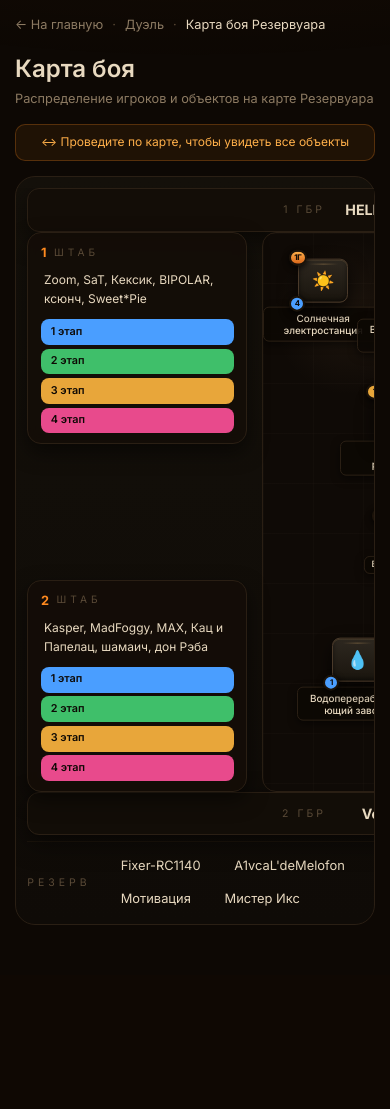
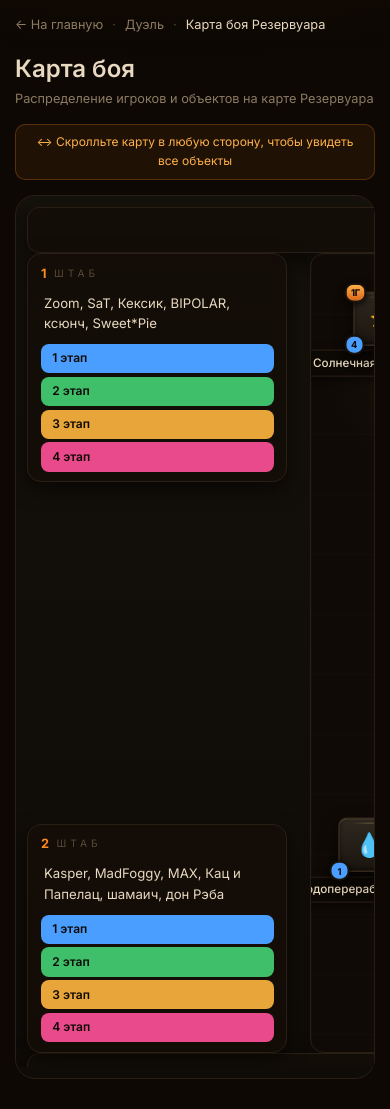
Before and after one commit to paradigmaafk-boop/e-hell, a Flask app: page /reservoir-map in a window 390 px wide. Shown: the part 172-1281 px from the top of the page. Before the commit the page ends 1097 px from the top, so only its background shows below. Run offline with Flask 3, Linux system fonts and the light colour scheme; data that the repository does not hold is empty; some libraries are stand-ins or nearby versions; some web fonts are replaced.

Commit message:
Update reservoir_map.html

```diff
--- a/templates/reservoir_map.html
+++ b/templates/reservoir_map.html
@@ -96,9 +96,9 @@
 
         .layout {
             display: grid;
-            grid-template-columns: 240px 1fr 240px;
-            grid-template-rows: var(--map-height, 620px);
-            gap: 0 1.25rem;
+            grid-template-columns: 260px 1fr 260px;
+            grid-template-rows: var(--map-height, 800px);
+            gap: 0 1.5rem;
             align-items: stretch;
         }
 
@@ -182,7 +182,7 @@
             background-image:
                 linear-gradient(rgba(217, 199, 163, 0.02) 1px, transparent 1px),
                 linear-gradient(90deg, rgba(217, 199, 163, 0.02) 1px, transparent 1px);
-            background-size: 50px 50px;
+            background-size: 60px 60px;
             pointer-events: none; z-index: 0;
         }
 
@@ -258,18 +258,18 @@
         }
 
         .point-name {
-            font-size: 0.7rem; font-weight: 500;
+            font-size: 0.72rem; font-weight: 500;
             color: var(--text);
             background: rgba(13, 8, 4, 0.92);
-            padding: 0.25rem 0.6rem;
+            padding: 0.28rem 0.65rem;
             border-radius: 6px;
             border: 1px solid var(--line);
-            white-space: normal; text-align: center;
-            line-height: 1.25; max-width: 130px;
+            white-space: nowrap; text-align: center;
+            line-height: 1.3; max-width: 160px;
             box-shadow: 0 3px 8px rgba(0, 0, 0, 0.5);
             cursor: text;
             transition: all 0.2s ease;
-            word-break: break-word;
+            word-break: normal;
         }
         .point-name:hover { border-color: var(--gold); color: #fff; }
         .point-name[contenteditable="true"]:focus {
@@ -280,8 +280,8 @@
         }
 
         .point.center-point .point-icon {
-            width: 80px; height: 68px;
-            font-size: 2rem;
+            width: 86px; height: 74px;
+            font-size: 2.1rem;
             border-color: var(--gold);
             box-shadow:
                 0 0 24px rgba(217, 178, 106, 0.25),
@@ -289,12 +289,12 @@
                 inset 0 1px 0 rgba(255, 200, 120, 0.2);
         }
         .point.water-collector .point-icon {
-            width: 44px; height: 38px;
-            font-size: 1.1rem;
+            width: 48px; height: 42px;
+            font-size: 1.15rem;
             border-radius: 7px;
         }
         .point.water-collector .point-name {
-            font-size: 0.64rem; padding: 0.16rem 0.42rem; max-width: 80px;
+            font-size: 0.66rem; padding: 0.2rem 0.5rem; max-width: 100px;
         }
 
         .reserve {
@@ -325,7 +325,7 @@
             --stage-2: #3fbf6a;
             --stage-3: #e8a63a;
             --stage-4: #e84a8c;
-            --map-height: 620px;
+            --map-height: 800px;
         }
 
         .hq-1 { grid-column: 1; grid-row: 1; align-self: start; }
@@ -351,16 +351,16 @@
         }
 
         @media (max-width: 1200px) {
-            :root { --map-height: 560px; }
-            .layout { grid-template-columns: 210px 1fr 210px; gap: 0 0.85rem; }
-            .point-icon { width: 50px; height: 44px; font-size: 1.2rem; }
-            .point.center-point .point-icon { width: 68px; height: 58px; font-size: 1.65rem; }
-            .point-name { font-size: 0.66rem; max-width: 115px; }
-            .point.water-collector .point-icon { width: 38px; height: 34px; font-size: 0.95rem; }
-            .point.water-collector .point-name { font-size: 0.58rem; max-width: 70px; }
-            .hq-players { font-size: 0.8rem; }
-            .stage { font-size: 0.72rem; }
-            .stage-badge { height: 16px; min-width: 16px; font-size: 0.52rem; padding: 0 3px; }
+            :root { --map-height: 700px; }
+            .layout { grid-template-columns: 230px 1fr 230px; gap: 0 1rem; }
+            .point-icon { width: 54px; height: 48px; font-size: 1.35rem; }
+            .point.center-point .point-icon { width: 78px; height: 66px; font-size: 1.9rem; }
+            .point-name { font-size: 0.68rem; max-width: 140px; }
+            .point.water-collector .point-icon { width: 44px; height: 38px; font-size: 1.05rem; }
+            .point.water-collector .point-name { font-size: 0.62rem; max-width: 90px; }
+            .hq-players { font-size: 0.82rem; }
+            .stage { font-size: 0.74rem; }
+            .stage-badge { height: 16px; min-width: 16px; font-size: 0.54rem; padding: 0 3px; }
         }
 
         @media (max-width: 900px) {
@@ -369,15 +369,15 @@
             .map-scroll-hint { display: block; }
 
             .map-scroll {
-                overflow-x: auto;
-                overflow-y: hidden;
+                overflow: auto;
                 -webkit-overflow-scrolling: touch;
                 scrollbar-width: thin;
                 scrollbar-color: var(--accent) transparent;
                 margin: 0 -0.75rem;
                 padding: 0 0.75rem;
+                max-height: 75vh;
             }
-            .map-scroll::-webkit-scrollbar { height: 6px; }
+            .map-scroll::-webkit-scrollbar { width: 6px; height: 6px; }
             .map-scroll::-webkit-scrollbar-track { background: transparent; }
             .map-scroll::-webkit-scrollbar-thumb {
                 background: var(--accent);
@@ -385,28 +385,33 @@
                 opacity: 0.6;
             }
 
-            .map-inner { min-width: 900px; }
+            /* ★★★ БОЛЬШАЯ КАРТА НА МОБИЛКЕ ★★★ */
+            .map-inner {
+                min-width: 1300px;
+                min-height: 850px;
+            }
 
             .layout {
-                grid-template-columns: 220px 1fr 220px;
-                grid-template-rows: 560px;
-                gap: 0 1rem;
+                grid-template-columns: 260px 1fr 260px;
+                grid-template-rows: 800px;
+                gap: 0 1.5rem;
             }
-            .field { grid-column: 2; grid-row: 1; height: 560px; }
+            .field { grid-column: 2; grid-row: 1; height: 800px; }
             .hq { max-height: calc(50% - 0.5rem); align-self: auto; }
             .hq-1 { grid-column: 1; grid-row: 1; align-self: start; }
             .hq-3 { grid-column: 3; grid-row: 1; align-self: start; }
             .hq-2 { grid-column: 1; grid-row: 1; align-self: end; }
             .hq-4 { grid-column: 3; grid-row: 1; align-self: end; }
 
-            .point-icon { width: 50px; height: 44px; font-size: 1.2rem; }
-            .point.center-point .point-icon { width: 68px; height: 58px; font-size: 1.65rem; }
-            .point-name { font-size: 0.66rem; max-width: 120px; }
-            .point.water-collector .point-icon { width: 38px; height: 34px; font-size: 0.95rem; }
-            .point.water-collector .point-name { font-size: 0.58rem; max-width: 75px; }
-            .stage-badge { height: 16px; min-width: 16px; font-size: 0.52rem; padding: 0 3px; }
-            .hq-players { font-size: 0.8rem; }
-            .stage { font-size: 0.72rem; }
+            /* ★ Увеличенные объекты, чтобы читались на большом поле ★ */
+            .point-icon { width: 62px; height: 54px; font-size: 1.55rem; }
+            .point.center-point .point-icon { width: 92px; height: 78px; font-size: 2.2rem; }
+            .point-name { font-size: 0.78rem; max-width: 165px; padding: 0.3rem 0.7rem; }
+            .point.water-collector .point-icon { width: 52px; height: 44px; font-size: 1.2rem; }
+            .point.water-collector .point-name { font-size: 0.7rem; max-width: 110px; }
+            .stage-badge { height: 20px; min-width: 20px; font-size: 0.62rem; padding: 0 5px; border-width: 2.5px; }
+            .hq-players { font-size: 0.88rem; }
+            .stage { font-size: 0.8rem; padding: 0.35rem 0.75rem; }
 
             .gbr-top, .gbr-bottom {
                 align-self: stretch;
@@ -418,7 +423,8 @@
         }
     </style>
 </head>
-<body>
+
+    <body>
 
 <div class="page">
 
@@ -486,7 +492,7 @@
     {% endif %}
 
     <div class="map-scroll-hint">
-        ↔ Проведите по карте, чтобы увидеть все объекты
+        ↔ Скролльте карту в любую сторону, чтобы увидеть все объекты
     </div>
 
     <div class="map-wrap">
@@ -530,7 +536,8 @@
 
                     <div class="field" id="field">
 
-                        <div class="point" style="left: 14%; top: 12%;">
+                        <!-- Верхний ряд -->
+                        <div class="point" style="left: 10%; top: 10%;">
                             <div class="point-icon-wrap">
                                 <div class="point-icon">☀️</div>
                                 <div class="stage-badges">
@@ -541,7 +548,7 @@
                             <div class="point-name {% if session['username'] == 'admin' %}editable{% endif %}" data-key="pt-solar-name">{{ map_values.get('pt-solar-name', 'Солнечная электростанция') }}</div>
                         </div>
 
-                        <div class="point" style="left: 36%; top: 14%;">
+                        <div class="point" style="left: 42%; top: 8%;">
                             <div class="point-icon-wrap">
                                 <div class="point-icon">💧</div>
                                 <div class="stage-badges">
@@ -551,7 +558,18 @@
                             <div class="point-name {% if session['username'] == 'admin' %}editable{% endif %}" data-key="pt-vpz-nw-name">{{ map_values.get('pt-vpz-nw-name', 'Водоперерабатывающий завод 3') }}</div>
                         </div>
 
-                        <div class="point" style="left: 32%; top: 36%;">
+                        <div class="point" style="left: 88%; top: 12%;">
+                            <div class="point-icon-wrap">
+                                <div class="point-icon">💧</div>
+                                <div class="stage-badges">
+                                    <span class="stage-badge tr s2">1</span>
+                                </div>
+                            </div>
+                            <div class="point-name {% if session['username'] == 'admin' %}editable{% endif %}" data-key="pt-vpz-ne-name">{{ map_values.get('pt-vpz-ne-name', 'Водоперерабатывающий завод 2') }}</div>
+                        </div>
+
+                        <!-- Центр-лево -->
+                        <div class="point" style="left: 22%; top: 34%;">
                             <div class="point-icon-wrap">
                                 <div class="point-icon">🧪</div>
                                 <div class="stage-badges">
@@ -562,6 +580,7 @@
                             <div class="point-name {% if session['username'] == 'admin' %}editable{% endif %}" data-key="pt-science-name">{{ map_values.get('pt-science-name', 'Комплекс разработки') }}</div>
                         </div>
 
+                        <!-- Центр -->
                         <div class="point center-point" style="left: 50%; top: 50%;">
                             <div class="point-icon-wrap">
                                 <div class="point-icon">🏰</div>
@@ -573,7 +592,73 @@
                             <div class="point-name {% if session['username'] == 'admin' %}editable{% endif %}" data-key="pt-center-name">{{ map_values.get('pt-center-name', 'Центральный резервуар') }}</div>
                         </div>
 
-                        <div class="point" style="left: 36%; top: 72%;">
+                        <!-- Центр-право -->
+                        <div class="point" style="left: 78%; top: 36%;">
+                            <div class="point-icon-wrap">
+                                <div class="point-icon">🏭</div>
+                                <div class="stage-badges">
+                                    <span class="stage-badge tr s2">3</span>
+                                    <span class="stage-badge tl gbr2">2Г</span>
+                                </div>
+                            </div>
+                            <div class="point-name {% if session['username'] == 'admin' %}editable{% endif %}" data-key="pt-voc-ne-name">{{ map_values.get('pt-voc-ne-name', 'Водоочистительный центр 1') }}</div>
+                        </div>
+
+                        <!-- Водосборники вокруг центрального -->
+                        <div class="point water-collector" style="left: 42%; top: 26%;">
+                            <div class="point-icon-wrap">
+                                <div class="point-icon">🛢️</div>
+                                <div class="stage-badges">
+                                    <span class="stage-badge tl s4">1</span>
+                                </div>
+                            </div>
+                            <div class="point-name {% if session['username'] == 'admin' %}editable{% endif %}" data-key="pt-wc-1-name">{{ map_values.get('pt-wc-1-name', 'Водосборник') }}</div>
+                        </div>
+
+                        <div class="point water-collector" style="left: 26%; top: 58%;">
+                            <div class="point-icon-wrap">
+                                <div class="point-icon">🛢️</div>
+                                <div class="stage-badges">
+                                    <span class="stage-badge tl s4">2</span>
+                                </div>
+                            </div>
+                            <div class="point-name {% if session['username'] == 'admin' %}editable{% endif %}" data-key="pt-wc-2-name">{{ map_values.get('pt-wc-2-name', 'Водосборник') }}</div>
+                        </div>
+
+                        <div class="point water-collector" style="left: 74%; top: 56%;">
+                            <div class="point-icon-wrap">
+                                <div class="point-icon">🛢️</div>
+                                <div class="stage-badges">
+                                    <span class="stage-badge tr s4">3</span>
+                                </div>
+                            </div>
+                            <div class="point-name {% if session['username'] == 'admin' %}editable{% endif %}" data-key="pt-wc-3-name">{{ map_values.get('pt-wc-3-name', 'Водосборник') }}</div>
+                        </div>
+
+                        <div class="point water-collector" style="left: 50%; top: 74%;">
+                            <div class="point-icon-wrap">
+                                <div class="point-icon">🛢️</div>
+                                <div class="stage-badges">
+                                    <span class="stage-badge bl s4">4</span>
+                                </div>
+                            </div>
+                            <div class="point-name {% if session['username'] == 'admin' %}editable{% endif %}" data-key="pt-wc-4-name">{{ map_values.get('pt-wc-4-name', 'Водосборник') }}</div>
+                        </div>
+
+                        <!-- Военный завод -->
+                        <div class="point" style="left: 70%; top: 70%;">
+                            <div class="point-icon-wrap">
+                                <div class="point-icon">⚙️</div>
+                                <div class="stage-badges">
+                                    <span class="stage-badge tl s3">2</span>
+                                    <span class="stage-badge tr s3">4</span>
+                                </div>
+                            </div>
+                            <div class="point-name {% if session['username'] == 'admin' %}editable{% endif %}" data-key="pt-milfac-name">{{ map_values.get('pt-milfac-name', 'Военный завод') }}</div>
+                        </div>
+
+                        <!-- ВОЦ 2 (низ-лево) -->
+                        <div class="point" style="left: 26%; top: 88%;">
                             <div class="point-icon-wrap">
                                 <div class="point-icon">🏭</div>
                                 <div class="stage-badges">
@@ -584,50 +669,8 @@
                             <div class="point-name {% if session['username'] == 'admin' %}editable{% endif %}" data-key="pt-voc-sw-name">{{ map_values.get('pt-voc-sw-name', 'Водоочистительный центр 2') }}</div>
                         </div>
 
-                        <div class="point" style="left: 68%; top: 34%;">
-                            <div class="point-icon-wrap">
-                                <div class="point-icon">🏭</div>
-                                <div class="stage-badges">
-                                    <span class="stage-badge tr s2">3</span>
-                                    <span class="stage-badge tl gbr2">2Г</span>
-                                </div>
-                            </div>
-                            <div class="point-name {% if session['username'] == 'admin' %}editable{% endif %}" data-key="pt-voc-ne-name">{{ map_values.get('pt-voc-ne-name', 'Водоочистительный центр 1') }}</div>
-                        </div>
-
-                        <div class="point" style="left: 66%; top: 66%;">
-                            <div class="point-icon-wrap">
-                                <div class="point-icon">⚙️</div>
-                                <div class="stage-badges">
-                                    <span class="stage-badge tl s3">2</span>
-                                    <span class="stage-badge tr s3">4</span>
-                                </div>
-                            </div>
-                            <div class="point-name {% if session['username'] == 'admin' %}editable{% endif %}" data-key="pt-milfac-name">{{ map_values.get('pt-milfac-name', 'Военный завод') }}</div>
-                        </div>
-
-                        <div class="point" style="left: 86%; top: 84%;">
-                            <div class="point-icon-wrap">
-                                <div class="point-icon">🛬</div>
-                                <div class="stage-badges">
-                                    <span class="stage-badge bl s1">3</span>
-                                    <span class="stage-badge tl gbr2">2Г</span>
-                                </div>
-                            </div>
-                            <div class="point-name {% if session['username'] == 'admin' %}editable{% endif %}" data-key="pt-pad-name">{{ map_values.get('pt-pad-name', 'Заброшенная вертолётная площадка') }}</div>
-                        </div>
-
-                        <div class="point" style="left: 82%; top: 20%;">
-                            <div class="point-icon-wrap">
-                                <div class="point-icon">💧</div>
-                                <div class="stage-badges">
-                                    <span class="stage-badge tr s2">1</span>
-                                </div>
-                            </div>
-                            <div class="point-name {% if session['username'] == 'admin' %}editable{% endif %}" data-key="pt-vpz-ne-name">{{ map_values.get('pt-vpz-ne-name', 'Водоперерабатывающий завод 2') }}</div>
-                        </div>
-
-                        <div class="point" style="left: 22%; top: 80%;">
+                        <!-- ВПЗ 1 (низ-лево) -->
+                        <div class="point" style="left: 8%; top: 76%;">
                             <div class="point-icon-wrap">
                                 <div class="point-icon">💧</div>
                                 <div class="stage-badges">
@@ -637,7 +680,8 @@
                             <div class="point-name {% if session['username'] == 'admin' %}editable{% endif %}" data-key="pt-vpz-sw-name">{{ map_values.get('pt-vpz-sw-name', 'Водоперерабатывающий завод 1') }}</div>
                         </div>
 
-                        <div class="point" style="left: 66%; top: 88%;">
+                        <!-- ВПЗ 4 (низ-центр-право) -->
+                        <div class="point" style="left: 62%; top: 92%;">
                             <div class="point-icon-wrap">
                                 <div class="point-icon">💧</div>
                                 <div class="stage-badges">
@@ -647,44 +691,16 @@
                             <div class="point-name {% if session['username'] == 'admin' %}editable{% endif %}" data-key="pt-vpz-s-name">{{ map_values.get('pt-vpz-s-name', 'Водоперерабатывающий завод 4') }}</div>
                         </div>
 
-                        <div class="point water-collector" style="left: 46%; top: 28%;">
+                        <!-- Заброшенная вертолётная площадка -->
+                        <div class="point" style="left: 90%; top: 84%;">
                             <div class="point-icon-wrap">
-                                <div class="point-icon">🛢️</div>
+                                <div class="point-icon">🛬</div>
                                 <div class="stage-badges">
-                                    <span class="stage-badge tl s4">1</span>
+                                    <span class="stage-badge bl s1">3</span>
+                                    <span class="stage-badge tl gbr2">2Г</span>
                                 </div>
                             </div>
-                            <div class="point-name {% if session['username'] == 'admin' %}editable{% endif %}" data-key="pt-wc-1-name">{{ map_values.get('pt-wc-1-name', 'Водосборник') }}</div>
-                        </div>
-
-                        <div class="point water-collector" style="left: 32%; top: 56%;">
-                            <div class="point-icon-wrap">
-                                <div class="point-icon">🛢️</div>
-                                <div class="stage-badges">
-                                    <span class="stage-badge tl s4">2</span>
-                                </div>
-                            </div>
-                            <div class="point-name {% if session['username'] == 'admin' %}editable{% endif %}" data-key="pt-wc-2-name">{{ map_values.get('pt-wc-2-name', 'Водосборник') }}</div>
-                        </div>
-
-                        <div class="point water-collector" style="left: 71%; top: 54%;">
-                            <div class="point-icon-wrap">
-                                <div class="point-icon">🛢️</div>
-                                <div class="stage-badges">
-                                    <span class="stage-badge tr s4">3</span>
-                                </div>
-                            </div>
-                            <div class="point-name {% if session['username'] == 'admin' %}editable{% endif %}" data-key="pt-wc-3-name">{{ map_values.get('pt-wc-3-name', 'Водосборник') }}</div>
-                        </div>
-
-                        <div class="point water-collector" style="left: 50%; top: 72%;">
-                            <div class="point-icon-wrap">
-                                <div class="point-icon">🛢️</div>
-                                <div class="stage-badges">
-                                    <span class="stage-badge bl s4">4</span>
-                                </div>
-                            </div>
-                            <div class="point-name {% if session['username'] == 'admin' %}editable{% endif %}" data-key="pt-wc-4-name">{{ map_values.get('pt-wc-4-name', 'Водосборник') }}</div>
+                            <div class="point-name {% if session['username'] == 'admin' %}editable{% endif %}" data-key="pt-pad-name">{{ map_values.get('pt-pad-name', 'Заброшенная вертолётная площадка') }}</div>
                         </div>
 
                     </div>
```
